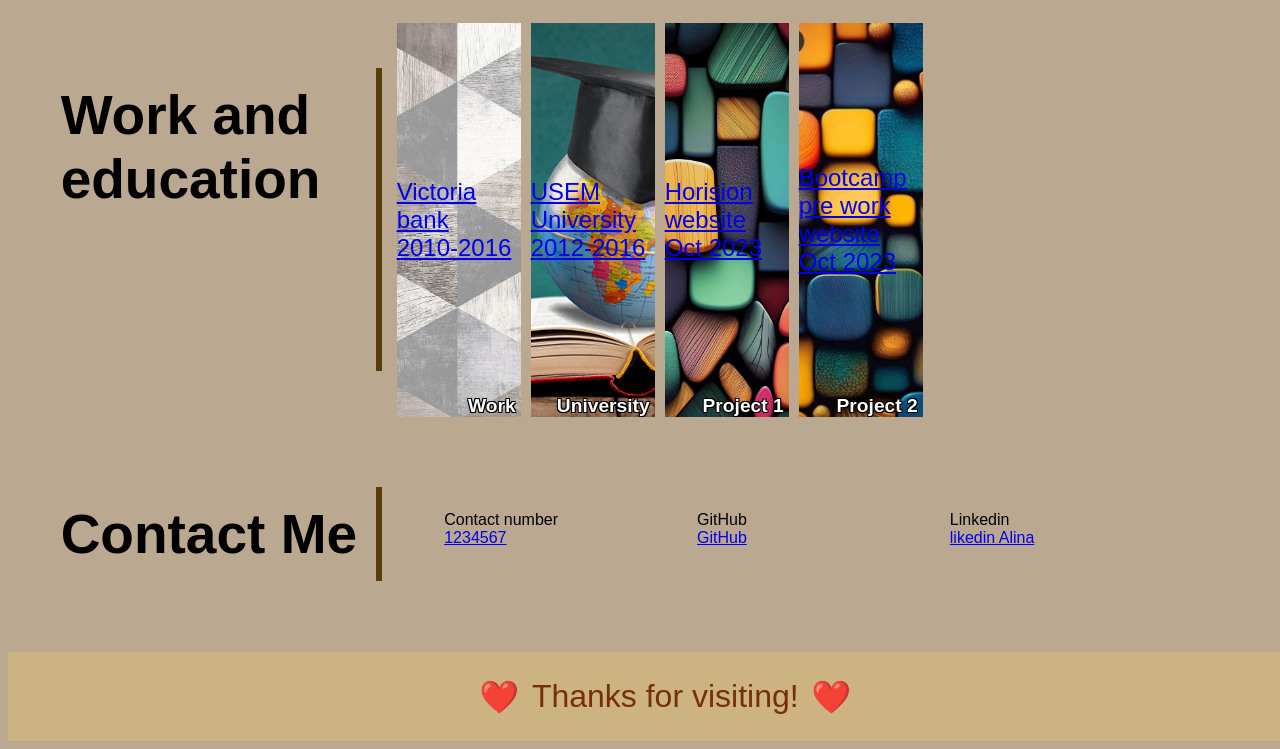
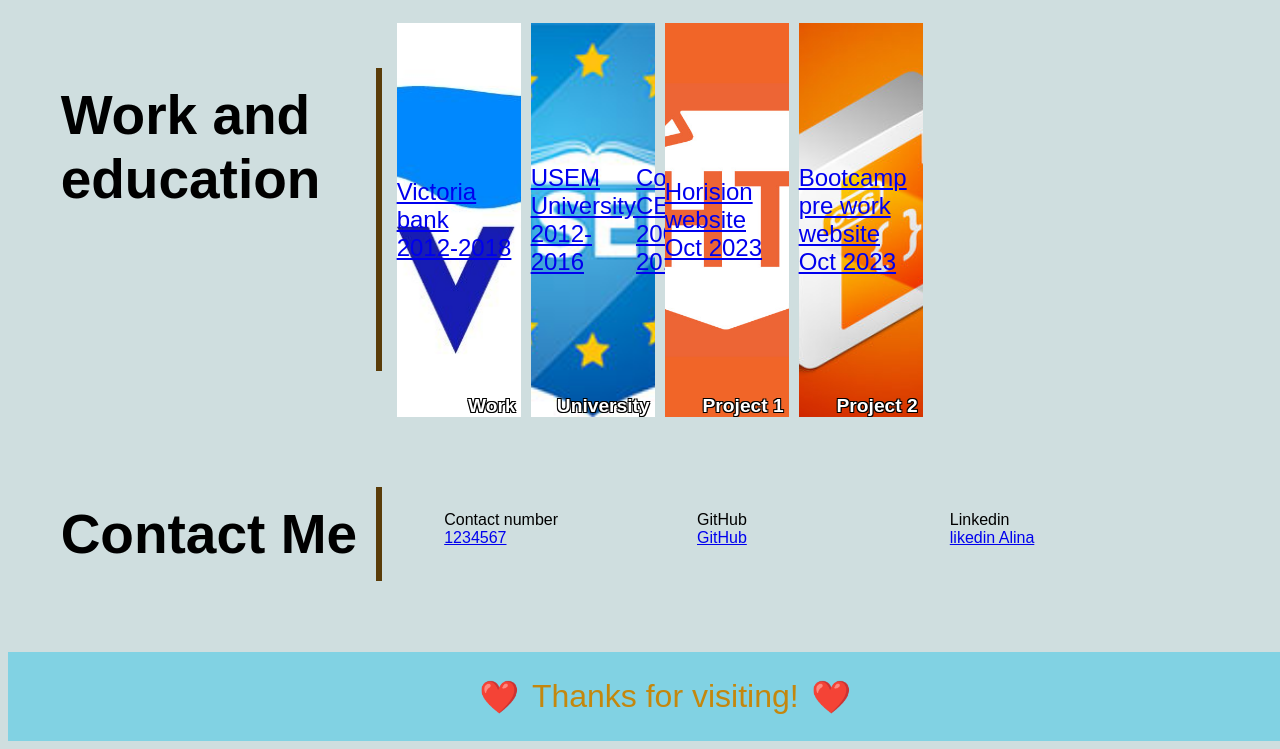
Before and after one commit to alinakristy/portfolio-website, a plain HTML site: page index.html in a window 1280 px wide. Shown: the part 730-1479 px from the top of the page. Drawn offline with Linux system fonts and the light colour scheme.

Commit message:
add the red me , add img and stylizing the page

```diff
--- a/css/style.css
+++ b/css/style.css
@@ -1,19 +1,19 @@
 :root {
   --brown: rgba(221, 188, 117, 0.543);
   --orange: rgb(235, 159, 18);
-  --brown-color: rgba(225, 195, 129, 0.543);
+  --blue-color: rgba(63, 201, 232, 0.543);
 }
 
 body {
   font-family: 'Poppins', sans-serif;
-  background-color: rgb(186, 168, 144);
+  background-color: rgb(207, 222, 223);
 }
 
 /*headder*/
 header {
   display: flex;
   flex-direction: row;
-  background-color: var(--brown-color);
+  background-color: var(--blue-color);
   align-items: center;
   height: 90px;
 }
@@ -133,19 +133,19 @@ main section>h2 {
 }
 
 #work {
-  background-image: url("../images/wallpaper.jpeg");
+  background-image: url("../images/VB1.jpeg");
 }
 
 #education {
-  background-image: url("../images/Planning-to-study-abroad.jpg");
+  background-image: url("../images/USEM.jpeg");
 }
 
 #project1 {
-  background-image: url("../images/wall1.jpeg");
+  background-image: url("../images/html.jpeg");
 }
 
 #project2 {
-  background-image: url("../images/wall2.jpeg");
+  background-image: url("../images/css2.jpeg");
 }
 
 .carousel-images:hover {
@@ -206,8 +206,8 @@ footer {
   display: flex;
   justify-content: center;
   padding: 2%;
-  background-color: var(--brown);
-  color: #772f09;
+  background-color: var(--blue-color);
+  color: #c4870d;
   width: 100%;
   font-size: xx-large;
 }
--- a/index.html
+++ b/index.html
@@ -26,7 +26,7 @@
       <span class="hero-title">Aspiring <span class="underline">Web</span> Dev</span>
       <span class="hero-content">Can't wait to become a Web Dev and build a site for you.</span>
     </div>
-    <img src="./images/mydesck.jpeg" alt="frontend generic logo">
+    <img src="./images/0394dc141fffc4ca141d558658e5d6a91a3d9502.webp" alt="frontend generic logo">
   </section>
 
   <main class="page-wrapper">
@@ -48,12 +48,14 @@
       <h2>Work and education</h2>
       <div id="workedu">
         <div id="work" class="carousel-images">
-          <a href="https://www.victoriabank.md/en" target="_blank" class="carousel-image-description">Victoria bank<br>2010-2016</a></span>
+          <a href="https://www.victoriabank.md/en" target="_blank" class="carousel-image-description">Victoria bank<br>2012-2018</a></span>
           <span class="bottom-right"><strong>Work</strong></span>
         </div>
         <div id="education" class="carousel-images">
           <a href="https://usem.md/en" target="_blank" class="carousel-image-description">USEM University 2012-2016</a></span>
           <span class="bottom-right"><strong>University</strong></span>
+          <a href="https://ceiti.md/en" target="_blank" class="carousel-image-description">College CEITI 2008-2012</a></span>
+          <span class="bottom-right"><strong></strong></span>
         </div>
         <div id="project1" class="carousel-images">
           <a href="https://alinakristy.github.io/horision-website/" target="_blank" class="carousel-image-description">Horision website Oct 2023</a></span>
```
Also changed, not shown: images/Planning-to-study-abroad.jpg (deleted), images/USEM.jpeg (added), images/VB1.jpeg (added), images/css2.jpeg (added), images/desk2.jpeg (deleted), images/dev1pics.jpeg (deleted), images/fontendlogo.jpg (deleted), images/frunze.jpg (deleted), images/html.jpeg (added), images/mydesck.jpeg (deleted), images/wall1.jpeg (deleted), images/wall2.jpeg (deleted), images/wallpaper.jpeg (deleted), images/worklastt_022222.png (deleted), 1 other file.
